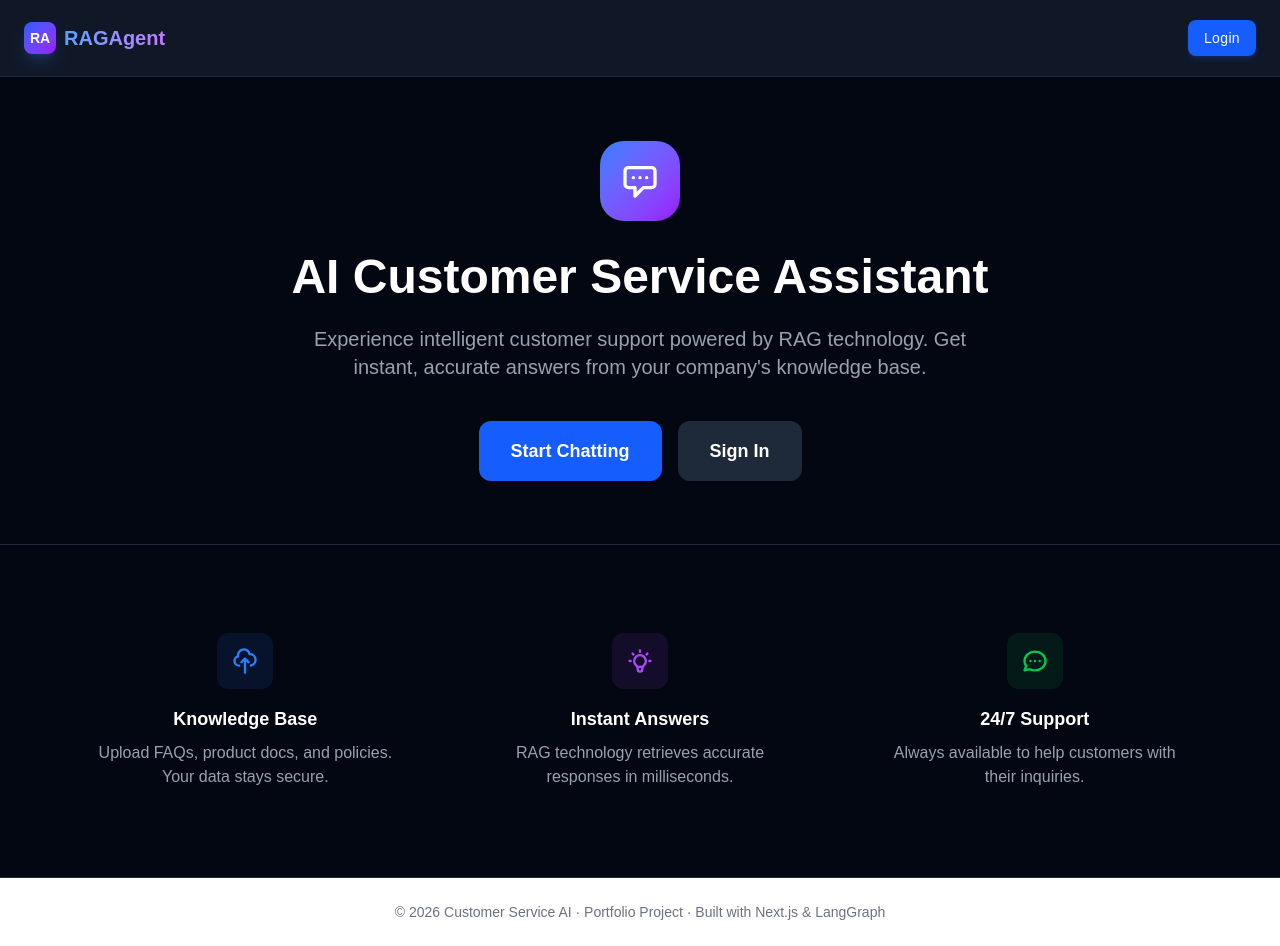
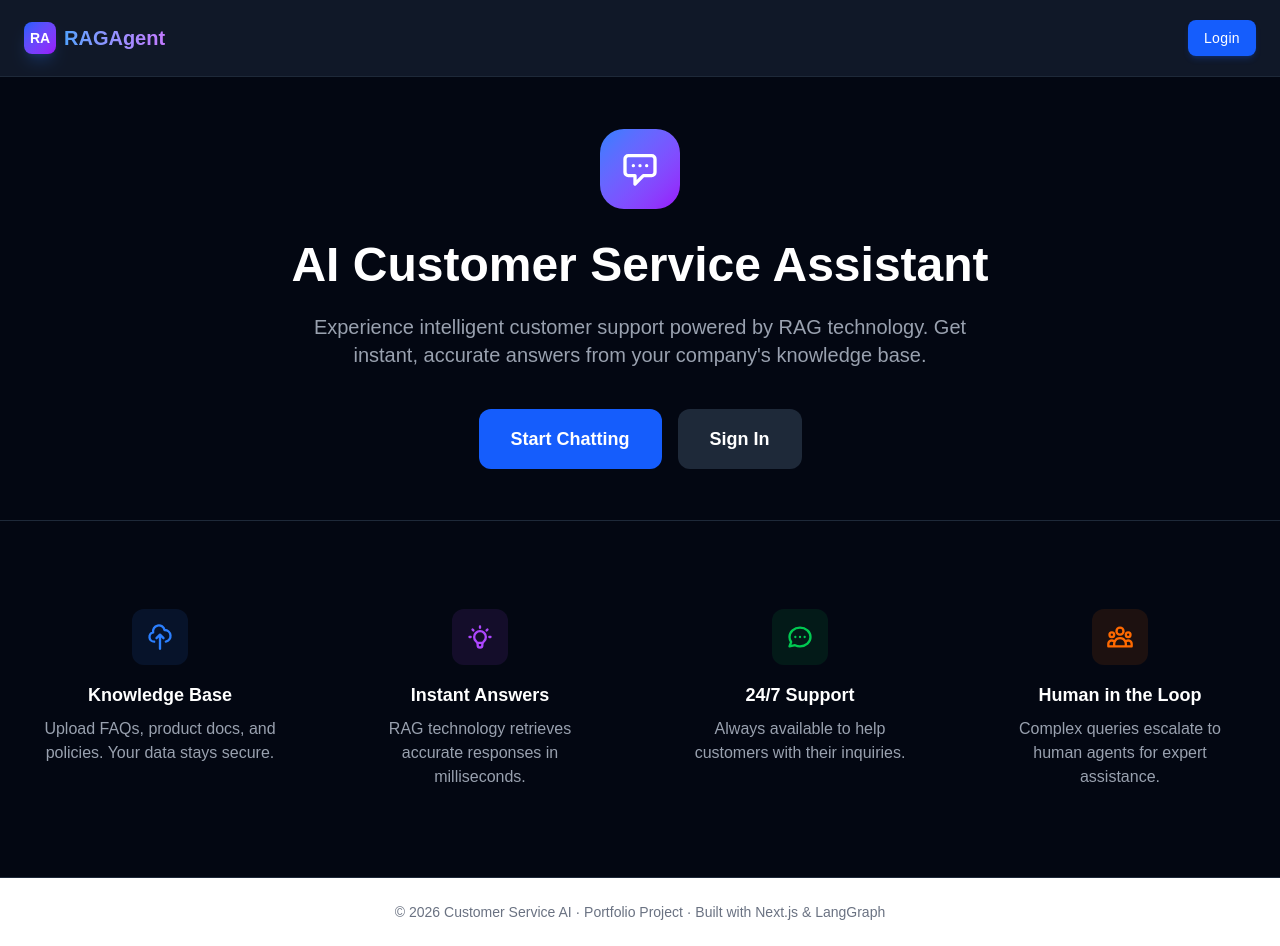
Before and after one commit to JoaquinFontaana/rag-agent-frontend, a Next.js app: page / in a window 1280 px wide. Built offline with nearby package versions, Linux system fonts and the light colour scheme; no server answers.

Commit message:
Feature icon

```diff
--- a/src/app/humanInTheLoop/page.tsx
+++ b/src/app/humanInTheLoop/page.tsx
@@ -95,7 +95,7 @@ export default function HumanInTheLoopPage() {
                         <button
                             onClick={() => fetchInterrupts(true)}
                             disabled={isRefreshing}
-                            className={`p items-center justify-center w-10 h-10 bg-gray-900 hover:bg-gray-800 rounded-lg border border-gray-800 transition-colors ${isRefreshing ? 'animate-spin' : ''}`}
+                            className={`p flex items-center justify-center w-10 h-10 bg-gray-900 hover:bg-gray-800 rounded-lg border border-gray-800 transition-colors ${isRefreshing ? 'animate-spin' : ''}`}
                             title="Refresh"
                         >
                             <RefreshCw className="text-gray-400" size={18} />
--- a/src/components/chat/ChatInput.tsx
+++ b/src/components/chat/ChatInput.tsx
@@ -5,7 +5,7 @@ import Button from "../ui/Button";
 interface ChatInputProps {
     readonly input: string;
     readonly setInput: (value: string) => void;
-    readonly onSubmit: (e: React.FormEvent<HTMLFormElement>) => void;
+    readonly onSubmit: (e: React.SubmitEvent<HTMLFormElement>) => void;
     readonly isStreaming: boolean;
     readonly onStop: () => void;
     readonly isInterrupted: boolean;
--- a/src/components/chat/Conversation.tsx
+++ b/src/components/chat/Conversation.tsx
@@ -2,7 +2,7 @@ import { LANGGRAPH_API_URL } from "@/consts";
 import { ActiveThread } from "@/types/types";
 import { useStream } from "@langchain/langgraph-sdk/react";
 import type { ChatState, ChatBag } from "@/types/stream";
-import { useState } from "react";
+import { useState, useEffect, useRef } from "react";
 import { langgraphService } from "@/services/langgraphService";
 import ChatInput from "./ChatInput";
 import MessageList from "./MessageList";
@@ -17,6 +17,7 @@ export default function Conversation({ threadData }: ConversationProps) {
 
     const [input, setInput] = useState<string>('');
     const [isNew, setIsNew] = useState(isInitiallyNew);
+    const previousMessageCount = useRef<number>(0);
 
     // Use useStream instead of useChat
     const stream = useStream<ChatState, ChatBag>({
@@ -26,7 +27,13 @@ export default function Conversation({ threadData }: ConversationProps) {
         fetchStateHistory: true,  // Fetch all history from thread
     });
 
-    const handleSubmit = (e: React.FormEvent<HTMLFormElement>) => {
+
+    // Track message count
+    useEffect(() => {
+        previousMessageCount.current = stream.messages.length;
+    }, [stream.messages.length]);
+
+    const handleSubmit = (e: React.SubmitEvent<HTMLFormElement>) => {
         e.preventDefault();
 
         if (input.trim() && !stream.isLoading && !stream.interrupt) {
--- a/src/components/home/FeatureSection.tsx
+++ b/src/components/home/FeatureSection.tsx
@@ -22,12 +22,18 @@ const features = [
     description: "Always available to help customers with their inquiries.",
     color: "green" as const,
   },
+  {
+    icon: <Icon path={ICON_PATHS.users} />,
+    title: "Human in the Loop",
+    description: "Complex queries escalate to human agents for expert assistance.",
+    color: "orange" as const,
+  },
 ];
 
 export default function FeatureSection() {
   return (
     <div className="border-t border-gray-800 py-16 px-4">
-      <div className="max-w-6xl mx-auto grid grid-cols-1 md:grid-cols-3 gap-8">
+      <div className="max-w-7xl mx-auto grid grid-cols-1 md:grid-cols-2 lg:grid-cols-4 gap-8">
         {features.map((feature) => (
           <FeatureCard
             key={feature.title}
--- a/src/components/ui/FeatureCard.tsx
+++ b/src/components/ui/FeatureCard.tsx
@@ -4,7 +4,7 @@ interface FeatureCardProps {
   icon: ReactNode;
   title: string;
   description: string;
-  color: "blue" | "purple" | "green";
+  color: "blue" | "purple" | "green" | "orange";
 }
 
 const colorClasses = {
@@ -19,6 +19,10 @@ const colorClasses = {
   green: {
     bg: "bg-green-500/10",
     text: "text-green-500",
+  },
+  orange: {
+    bg: "bg-orange-500/10",
+    text: "text-orange-500",
   },
 };
 
--- a/src/components/ui/Icon.tsx
+++ b/src/components/ui/Icon.tsx
@@ -26,4 +26,5 @@ export const ICON_PATHS = {
   send: "M12 19l9 2-9-18-9 18 9-2zm0 0v-8",
   document: "M9 12h6m-6 4h6m2 5H7a2 2 0 01-2-2V5a2 2 0 012-2h5.586a1 1 0 01.707.293l5.414 5.414a1 1 0 01.293.707V19a2 2 0 01-2 2z",
   trash: "M19 7l-.867 12.142A2 2 0 0116.138 21H7.862a2 2 0 01-1.995-1.858L5 7m5 4v6m4-6v6m1-10V4a1 1 0 00-1-1h-4a1 1 0 00-1 1v3M4 7h16",
+  users: "M17 20h5v-2a3 3 0 00-5.356-1.857M17 20H7m10 0v-2c0-.656-.126-1.283-.356-1.857M7 20H2v-2a3 3 0 015.356-1.857M7 20v-2c0-.656.126-1.283.356-1.857m0 0a5.002 5.002 0 019.288 0M15 7a3 3 0 11-6 0 3 3 0 016 0zm6 3a2 2 0 11-4 0 2 2 0 014 0zM7 10a2 2 0 11-4 0 2 2 0 014 0z",
 };
--- a/src/services/langgraphService.ts
+++ b/src/services/langgraphService.ts
@@ -2,7 +2,6 @@ import { Client } from "@langchain/langgraph-sdk";
 import type { Thread as LangGraphThread } from "@langchain/langgraph-sdk";
 import {
   Thread,
-  Metadata
 }
   from "@/types/types"
 import { LANGGRAPH_API_URL } from "@/consts"
```
